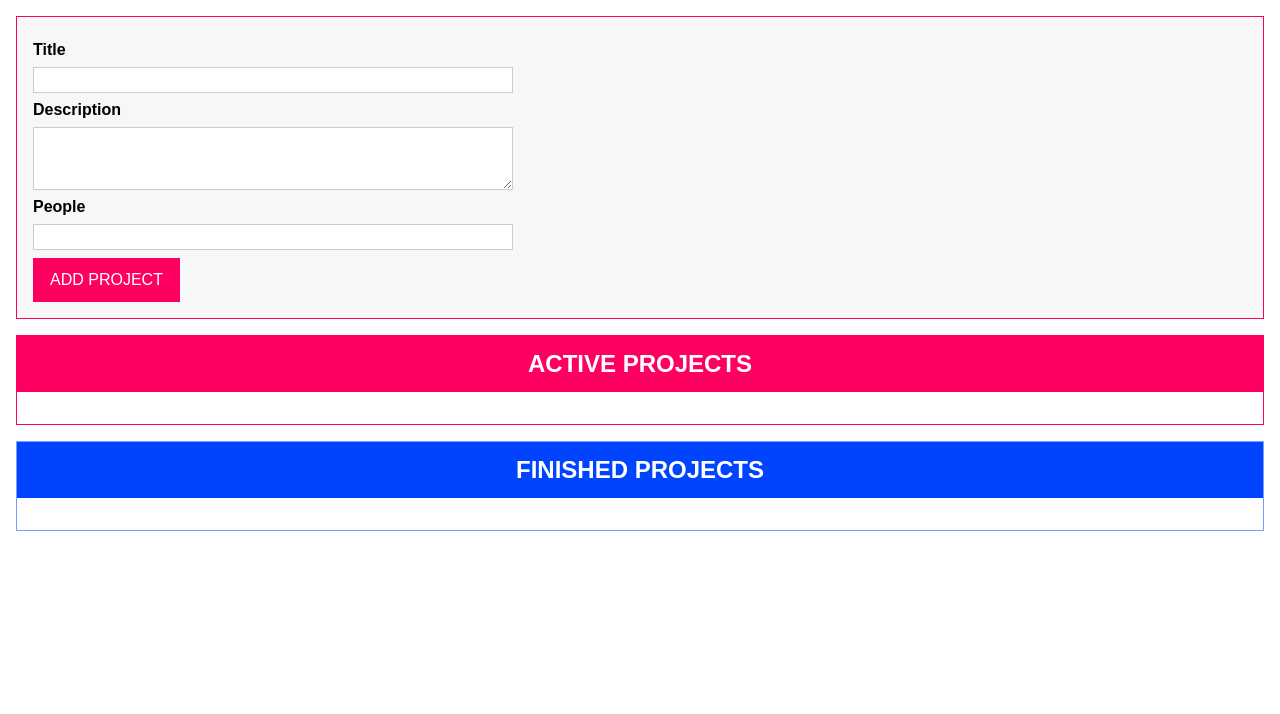
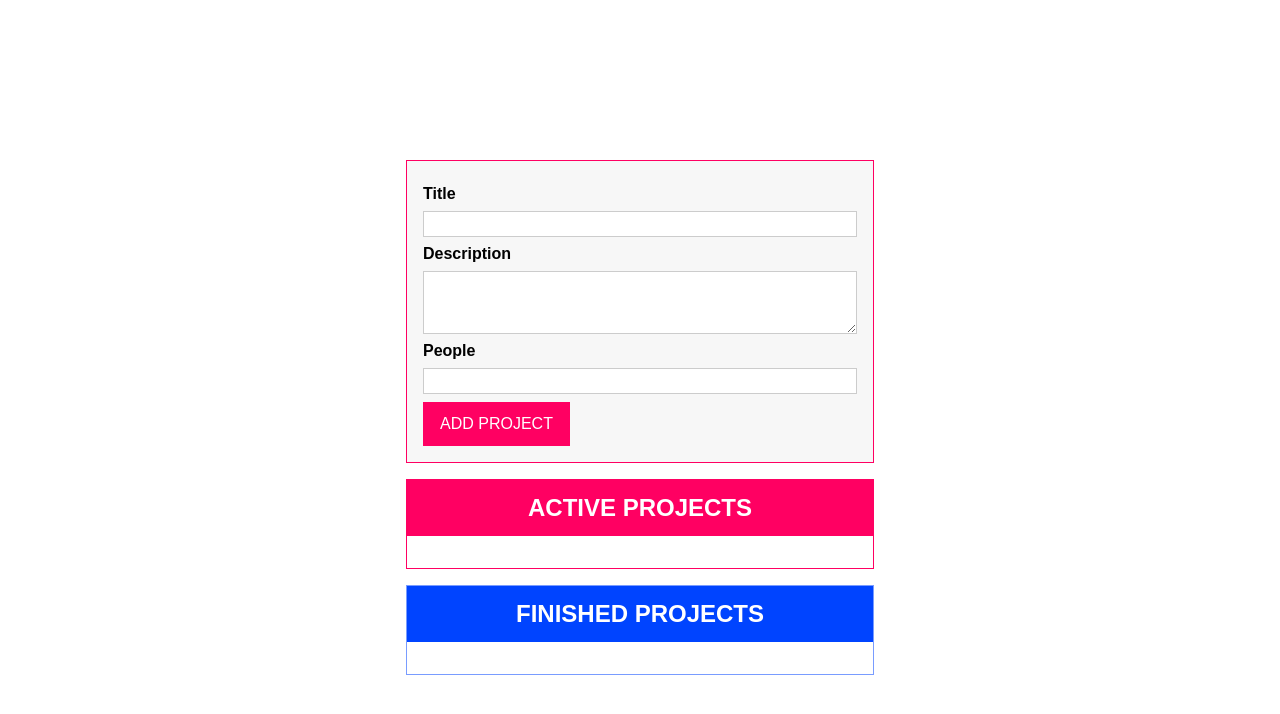
Before and after one commit to baxuu/drag-dropTypescript, a website with bundled scripts: page index.html in a window 1280 px wide. Built offline with nearby package versions, Linux system fonts and the light colour scheme.

Commit message:
centered div

```diff
--- a/app.css
+++ b/app.css
@@ -8,6 +8,11 @@ html {
 
 body {
   margin: 0;
+}
+
+#app {
+  max-width: 500px;
+  margin: 10rem auto;
 }
 
 label,
```
